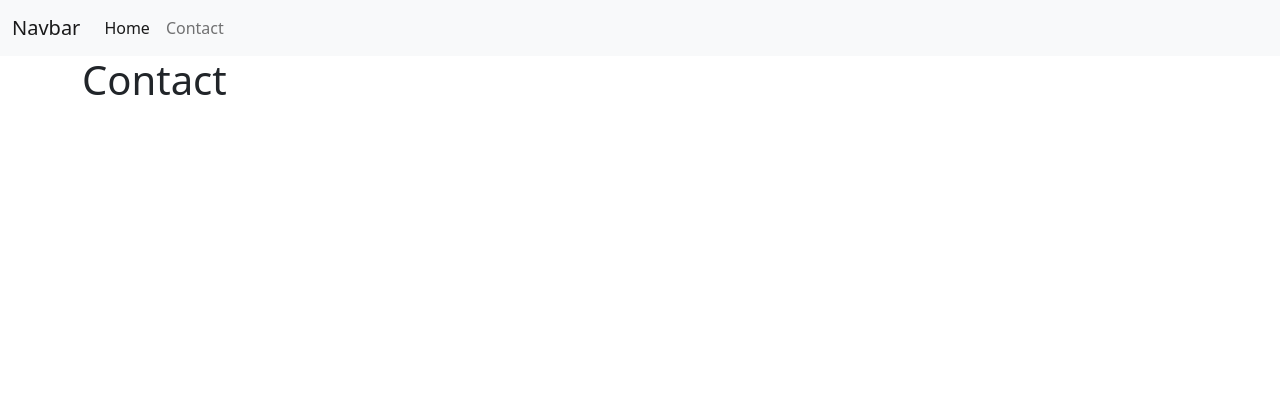
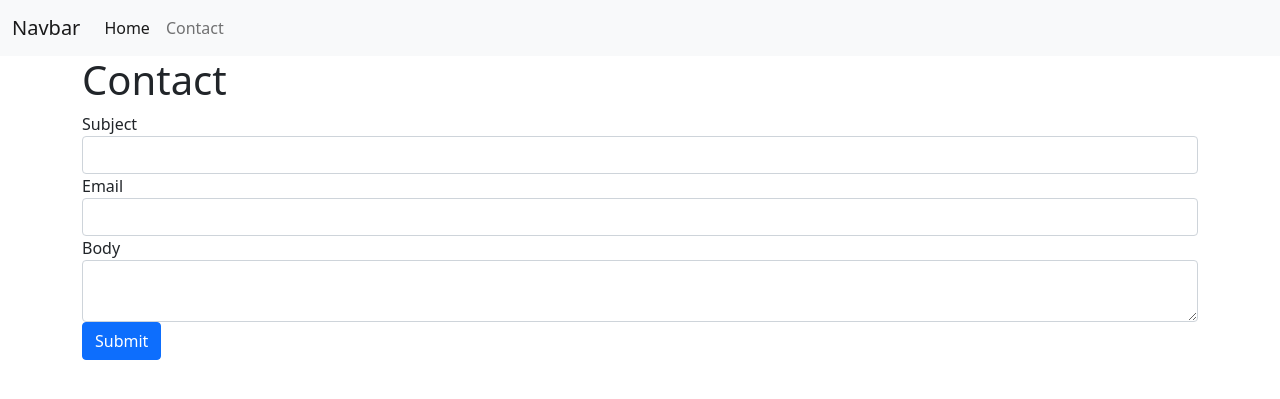
Before and after one commit to Tajveez/custom-php-mvc, a PHP site: page /contact in a window 1280 px wide. Shown: the top 399 px of the page. Run offline with PHP 8.4, Linux system fonts and the light colour scheme.

Commit message:
Views and Layouts done

```diff
--- a/core/Application.php
+++ b/core/Application.php
@@ -11,6 +11,7 @@ class Application
     public Request $request;
     public Response $response;
     public static Application $app;
+
     public function __construct($rootPath)
     {
         self::$ROOT_DIR = $rootPath;
--- a/core/Router.php
+++ b/core/Router.php
@@ -35,7 +35,7 @@ class Router
 
         if (!$callback) {
             Application::$app->response->setStatusCode(404);
-            return $this->renderContent("Page not found");
+            return $this->renderView("_404");
         }
 
         if (is_string($callback)) {
--- /dev/null
+++ b/views/_404.php
@@ -0,0 +1 @@
+<h1>Not Found</h1>
--- a/views/contact.php
+++ b/views/contact.php
@@ -1 +1,20 @@
 <h1>Contact</h1>
+
+<form action="" method="POST">
+    <div class="form-group">
+        <label>Subject</label>
+        <input type="text" name="subject" id="subject" class="form-control">
+    </div>
+
+    <div class="form-group">
+        <label>Email</label>
+        <input type="text" name="email" id="email" class="form-control">
+    </div>
+
+    <div class="form-group">
+        <label>Body</label>
+        <textarea name="body" class="form-control"></textarea>
+    </div>
+
+    <button type="submit" class="btn btn-primary">Submit</button>
+</form>
--- a/views/layouts/main.php
+++ b/views/layouts/main.php
@@ -9,7 +9,7 @@
     <!-- Bootstrap CSS -->
     <link href="https://cdn.jsdelivr.net/npm/bootstrap@5.1.3/dist/css/bootstrap.min.css" rel="stylesheet" integrity="sha384-1BmE4kWBq78iYhFldvKuhfTAU6auU8tT94WrHftjDbrCEXSU1oBoqyl2QvZ6jIW3" crossorigin="anonymous">
 
-    <title>Hello, world!</title>
+    <title>PHP MVC</title>
 </head>
 
 <body>
```
